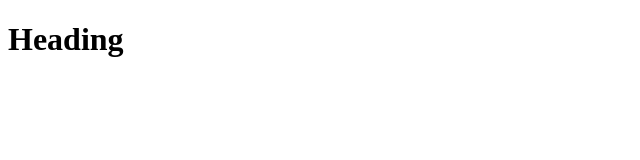
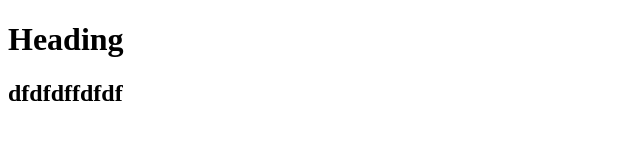
Before and after one commit to wlogs42/site1, a plain HTML site: page index.html in a window 1280 px wide. Shown: the whole page, without its empty margins (0-640 px from the left). Drawn offline with Linux system fonts and the light colour scheme.

Commit message:
added h2

```diff
--- a/index.html
+++ b/index.html
@@ -10,5 +10,7 @@
 
     <h1>Heading</h1>
 
+    <h2>dfdfdffdfdf</h2>
+
 </body>
 </html>
```
